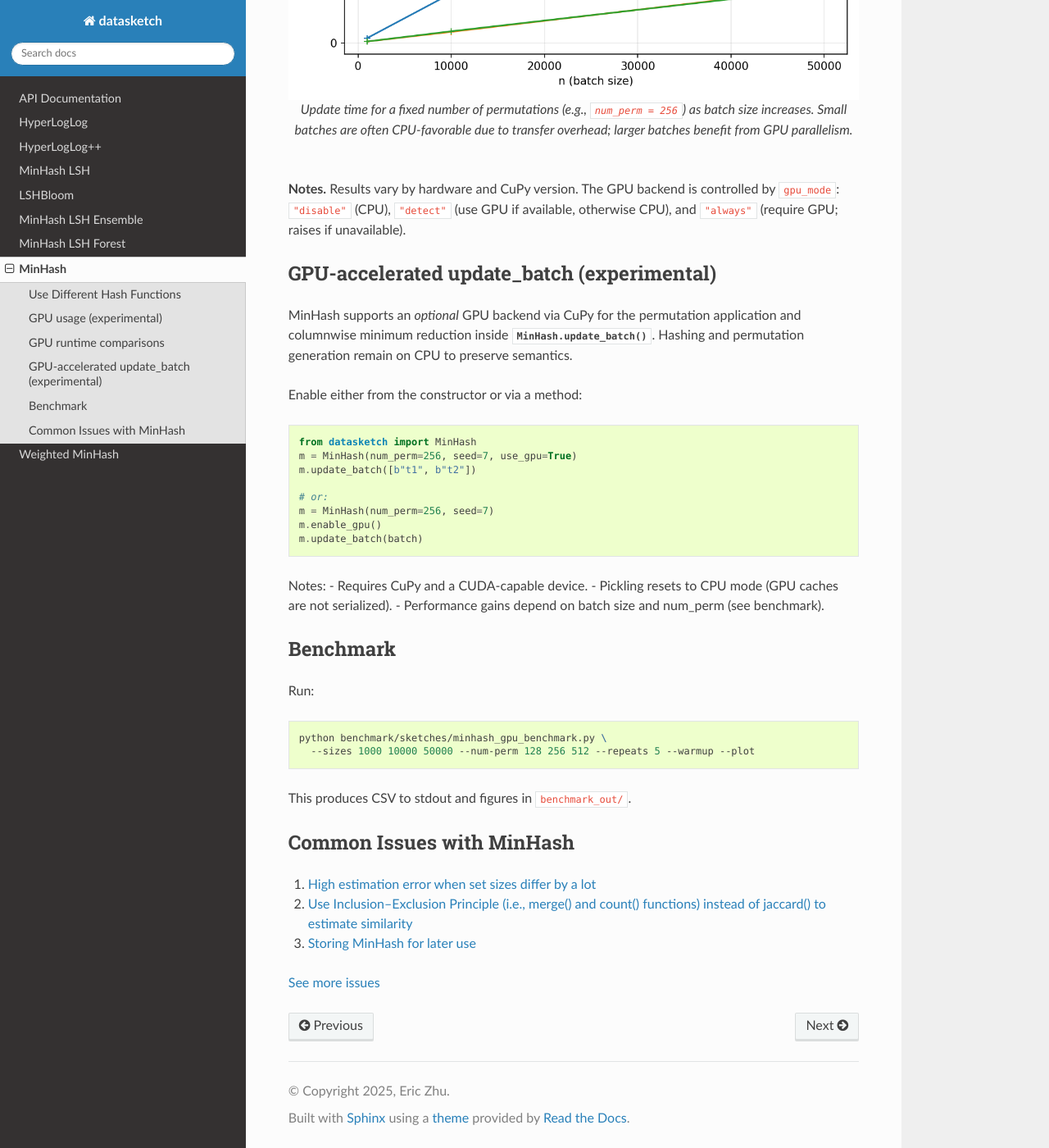
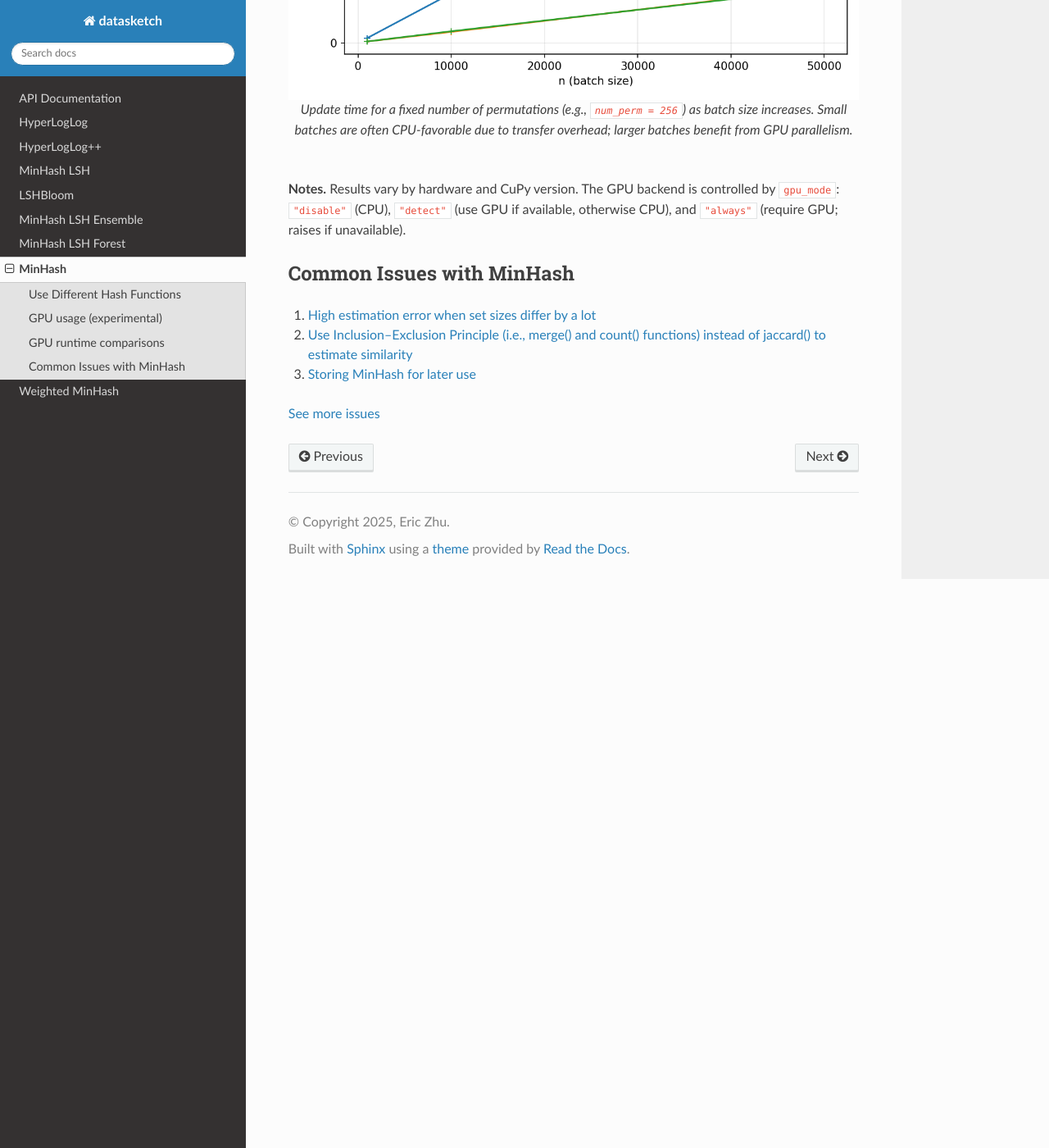
Before and after one commit to ekzhu/datasketch, a Sphinx documentation site: the page built from docs/minhash.rst, in a window 1280 px wide and 1400 px high, scrolled down 4717 px. Shown: the whole window at 82% size. Built offline with Sphinx 7.4.7 and the Read the Docs theme 3.1.0, drawn with Linux system fonts in a browser that asks for light colours.

```diff
--- a/docs/minhash.rst
+++ b/docs/minhash.rst
@@ -182,42 +182,6 @@
 controlled by ``gpu_mode``: ``"disable"`` (CPU), ``"detect"`` (use GPU if
 available, otherwise CPU), and ``"always"`` (require GPU; raises if unavailable).
 
-GPU-accelerated update_batch (experimental)
--------------------------------------------
-
-MinHash supports an *optional* GPU backend via CuPy for the permutation
-application and columnwise minimum reduction inside :meth:`MinHash.update_batch`.
-Hashing and permutation generation remain on CPU to preserve semantics.
-
-Enable either from the constructor or via a method:
-
-.. code-block:: python
-
-    from datasketch import MinHash
-    m = MinHash(num_perm=256, seed=7, use_gpu=True)
-    m.update_batch([b"t1", b"t2"])
-
-    # or:
-    m = MinHash(num_perm=256, seed=7)
-    m.enable_gpu()
-    m.update_batch(batch)
-
-Notes:
-- Requires CuPy and a CUDA-capable device.
-- Pickling resets to CPU mode (GPU caches are not serialized).
-- Performance gains depend on batch size and num_perm (see benchmark).
-
-Benchmark
----------
-Run:
-
-.. code-block:: bash
-
-    python benchmark/sketches/minhash_gpu_benchmark.py \
-      --sizes 1000 10000 50000 --num-perm 128 256 512 --repeats 5 --warmup --plot
-
-This produces CSV to stdout and figures in ``benchmark_out/``.
-
 Common Issues with MinHash
 --------------------------
 
```
